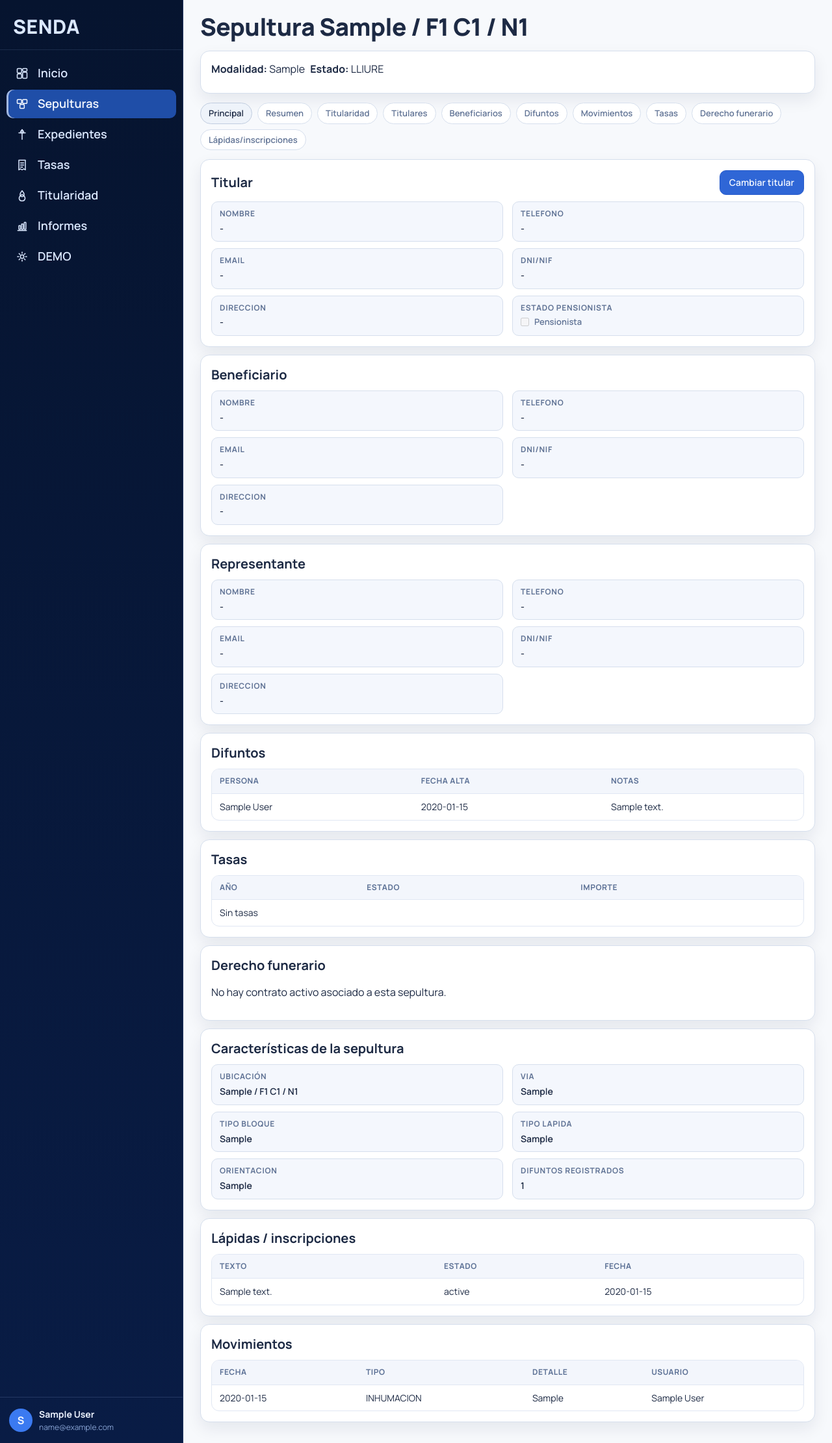
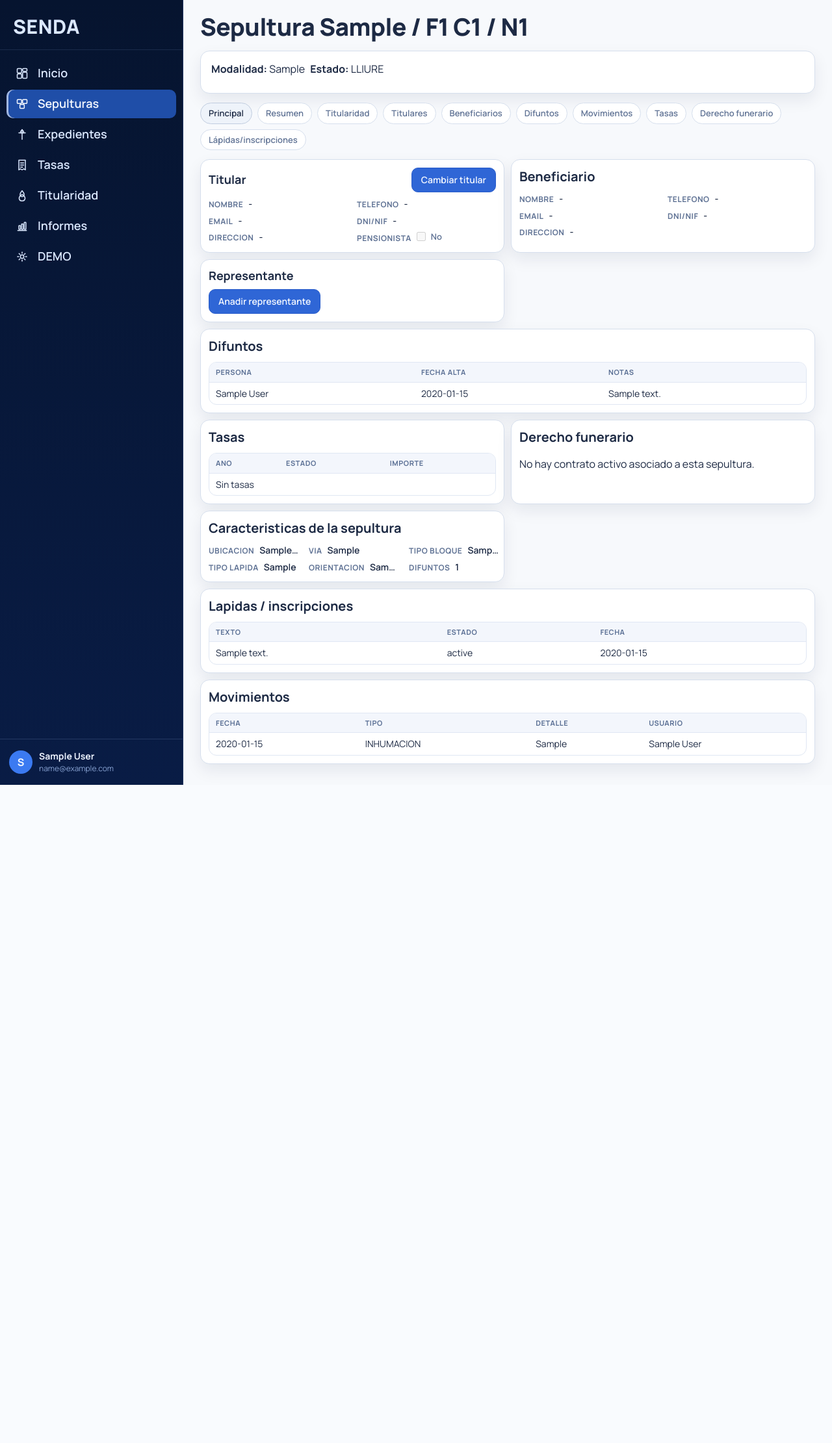
Before and after one commit to jaumecarreno/cementerio, a Flask app: page /cementerio/sepulturas/1 in a window 1280 px wide. Shown: the part 72-2293 px from the top of the page at 65% size. After the commit the page ends 1280 px from the top, so only its background shows below. Run offline with Flask 3, Linux system fonts and the light colour scheme; a user stored in the database is signed in; tables that the repository leaves empty hold one stand-in row (values such as "Sample post"); some libraries are stand-ins or nearby versions.

Commit message:
ui: compact principal grave detail cards and representative empty state

```diff
--- a/app/static/style.css
+++ b/app/static/style.css
@@ -847,11 +847,17 @@ tr:last-child td {
 
 .detail-cards {
   display: grid;
-  gap: 12px;
+  grid-template-columns: repeat(2, minmax(320px, 1fr));
+  gap: 10px;
 }
 
 .detail-card {
   margin-bottom: 0;
+  padding: 12px;
+}
+
+.detail-card-wide {
+  grid-column: 1 / -1;
 }
 
 .detail-card-head {
@@ -859,45 +865,58 @@ tr:last-child td {
   align-items: center;
   justify-content: space-between;
   gap: 12px;
-  margin-bottom: 10px;
+  margin-bottom: 8px;
 }
 
 .detail-card-head h3 {
   margin: 0;
+  font-size: 18px;
 }
 
-.detail-card-grid {
+.detail-meta {
   display: grid;
-  grid-template-columns: repeat(2, minmax(220px, 1fr));
-  gap: 10px 14px;
+  grid-template-columns: repeat(2, minmax(170px, 1fr));
+  gap: 6px 14px;
 }
 
-.detail-field {
-  display: flex;
-  flex-direction: column;
-  gap: 4px;
-  padding: 10px 12px;
-  border: 1px solid var(--border);
-  border-radius: 10px;
-  background: var(--surface-2);
+.detail-meta--3 {
+  grid-template-columns: repeat(3, minmax(140px, 1fr));
 }
 
-.detail-field-label {
+.detail-meta-item {
+  display: flex;
+  align-items: baseline;
+  gap: 8px;
+  min-width: 0;
+}
+
+.detail-meta-label {
   font-size: 12px;
   text-transform: uppercase;
-  letter-spacing: 0.06em;
+  letter-spacing: 0.04em;
   color: var(--text-soft);
   font-weight: 700;
+  white-space: nowrap;
 }
 
-.detail-field-value {
+.detail-meta-value {
   font-size: 14px;
   color: var(--text);
   font-weight: 600;
+  min-width: 0;
+  overflow: hidden;
+  text-overflow: ellipsis;
+  white-space: nowrap;
+}
+
+.detail-meta-value.wrap {
   display: flex;
   align-items: center;
   gap: 8px;
   flex-wrap: wrap;
+  overflow: visible;
+  text-overflow: initial;
+  white-space: normal;
 }
 
 .detail-checkbox {
@@ -909,6 +928,8 @@ tr:last-child td {
 
 .detail-checkbox input[type="checkbox"] {
   pointer-events: none;
+  width: 14px;
+  height: 14px;
 }
 
 .pensionista-badge {
@@ -921,6 +942,26 @@ tr:last-child td {
   padding: 4px 10px;
   font-size: 12px;
   font-weight: 700;
+}
+
+.detail-empty-action {
+  min-height: 38px;
+  display: flex;
+  align-items: center;
+}
+
+.detail-table-compact th,
+.detail-table-compact td {
+  padding: 7px 10px;
+}
+
+.detail-table-compact th {
+  font-size: 11px;
+}
+
+.detail-card .actions-row {
+  justify-content: flex-start;
+  margin-top: 8px;
 }
 
 .small {
@@ -1062,8 +1103,17 @@ tr:last-child td {
   .split,
   .form-grid,
   .search-form .search-fields,
-  .detail-card-grid {
+  .detail-meta,
+  .detail-meta--3 {
     grid-template-columns: 1fr;
+  }
+
+  .detail-cards {
+    grid-template-columns: 1fr;
+  }
+
+  .detail-card-wide {
+    grid-column: auto;
   }
 
   .box,
--- a/app/templates/cemetery/detail.html
+++ b/app/templates/cemetery/detail.html
@@ -3,13 +3,6 @@
 {% set active_cem = 'sepulturas' %}
 {% block title %}{{ t('field.grave') }} {{ data.sepultura.location_label }}{% endblock %}
 {% block content %}
-{% macro detail_field(label, value) -%}
-<div class="detail-field">
-  <span class="detail-field-label">{{ label }}</span>
-  <span class="detail-field-value">{{ value if value else '-' }}</span>
-</div>
-{%- endmacro %}
-
 <h1 class="page-title">{{ t('field.grave') }} {{ data.sepultura.location_label }}</h1>
 
 <div class="box">
@@ -41,7 +34,7 @@
     {% endif %}
     <a class="btn" href="{{ url_for('cemetery.expedientes', sepultura_id=data.sepultura.id) }}">Nuevo exp.</a>
     <a class="btn" href="{{ url_for('cemetery.ownership_cases') }}">{{ t('cem.ownership') }}</a>
-    <a class="btn" href="{{ url_for('cemetery.lapidas', sepultura_id=data.sepultura.id) }}">Lápidas</a>
+    <a class="btn" href="{{ url_for('cemetery.lapidas', sepultura_id=data.sepultura.id) }}">LÃ¡pidas</a>
   </div>
   {% endif %}
 </div>
@@ -71,18 +64,18 @@
         <button class="btn primary" type="submit">Cambiar titular</button>
       </form>
     </div>
-    <div class="detail-card-grid">
-      {{ detail_field('Nombre', titular_person.full_name if titular_person else '-') }}
-      {{ detail_field('Telefono', titular_person.telefono if titular_person else '-') }}
-      {{ detail_field('Email', titular_person.email if titular_person else '-') }}
-      {{ detail_field('DNI/NIF', titular_person.dni_nif if titular_person else '-') }}
-      {{ detail_field('Direccion', titular_person.direccion if titular_person else '-') }}
-      <div class="detail-field">
-        <span class="detail-field-label">Estado pensionista</span>
-        <span class="detail-field-value">
+    <div class="detail-meta">
+      <div class="detail-meta-item"><span class="detail-meta-label">Nombre</span><span class="detail-meta-value">{{ titular_person.full_name if titular_person else '-' }}</span></div>
+      <div class="detail-meta-item"><span class="detail-meta-label">Telefono</span><span class="detail-meta-value">{{ titular_person.telefono if titular_person else '-' }}</span></div>
+      <div class="detail-meta-item"><span class="detail-meta-label">Email</span><span class="detail-meta-value">{{ titular_person.email if titular_person else '-' }}</span></div>
+      <div class="detail-meta-item"><span class="detail-meta-label">DNI/NIF</span><span class="detail-meta-value">{{ titular_person.dni_nif if titular_person else '-' }}</span></div>
+      <div class="detail-meta-item"><span class="detail-meta-label">Direccion</span><span class="detail-meta-value">{{ titular_person.direccion if titular_person else '-' }}</span></div>
+      <div class="detail-meta-item">
+        <span class="detail-meta-label">Pensionista</span>
+        <span class="detail-meta-value wrap">
           <label class="detail-checkbox">
             <input type="checkbox" disabled {% if data.active_titular and data.active_titular.is_pensioner %}checked{% endif %}>
-            <span>Pensionista</span>
+            <span>{% if data.active_titular and data.active_titular.is_pensioner %}Si{% else %}No{% endif %}</span>
           </label>
           {% if data.active_titular and data.active_titular.is_pensioner %}
           <span class="pensionista-badge">Pensionista</span>
@@ -94,29 +87,37 @@
 
   <div class="box detail-card">
     <h3>Beneficiario</h3>
-    <div class="detail-card-grid">
-      {{ detail_field('Nombre', beneficiario_person.full_name if beneficiario_person else '-') }}
-      {{ detail_field('Telefono', beneficiario_person.telefono if beneficiario_person else '-') }}
-      {{ detail_field('Email', beneficiario_person.email if beneficiario_person else '-') }}
-      {{ detail_field('DNI/NIF', beneficiario_person.dni_nif if beneficiario_person else '-') }}
-      {{ detail_field('Direccion', beneficiario_person.direccion if beneficiario_person else '-') }}
+    <div class="detail-meta">
+      <div class="detail-meta-item"><span class="detail-meta-label">Nombre</span><span class="detail-meta-value">{{ beneficiario_person.full_name if beneficiario_person else '-' }}</span></div>
+      <div class="detail-meta-item"><span class="detail-meta-label">Telefono</span><span class="detail-meta-value">{{ beneficiario_person.telefono if beneficiario_person else '-' }}</span></div>
+      <div class="detail-meta-item"><span class="detail-meta-label">Email</span><span class="detail-meta-value">{{ beneficiario_person.email if beneficiario_person else '-' }}</span></div>
+      <div class="detail-meta-item"><span class="detail-meta-label">DNI/NIF</span><span class="detail-meta-value">{{ beneficiario_person.dni_nif if beneficiario_person else '-' }}</span></div>
+      <div class="detail-meta-item"><span class="detail-meta-label">Direccion</span><span class="detail-meta-value">{{ beneficiario_person.direccion if beneficiario_person else '-' }}</span></div>
     </div>
   </div>
 
   <div class="box detail-card">
-    <h3>Representante</h3>
-    <div class="detail-card-grid">
-      {{ detail_field('Nombre', representante_person.full_name if representante_person else '-') }}
-      {{ detail_field('Telefono', representante_person.telefono if representante_person else '-') }}
-      {{ detail_field('Email', representante_person.email if representante_person else '-') }}
-      {{ detail_field('DNI/NIF', representante_person.dni_nif if representante_person else '-') }}
-      {{ detail_field('Direccion', representante_person.direccion if representante_person else '-') }}
+    <div class="detail-card-head">
+      <h3>Representante</h3>
     </div>
+    {% if representante_person %}
+    <div class="detail-meta">
+      <div class="detail-meta-item"><span class="detail-meta-label">Nombre</span><span class="detail-meta-value">{{ representante_person.full_name }}</span></div>
+      <div class="detail-meta-item"><span class="detail-meta-label">Telefono</span><span class="detail-meta-value">{{ representante_person.telefono or '-' }}</span></div>
+      <div class="detail-meta-item"><span class="detail-meta-label">Email</span><span class="detail-meta-value">{{ representante_person.email or '-' }}</span></div>
+      <div class="detail-meta-item"><span class="detail-meta-label">DNI/NIF</span><span class="detail-meta-value">{{ representante_person.dni_nif or '-' }}</span></div>
+      <div class="detail-meta-item"><span class="detail-meta-label">Direccion</span><span class="detail-meta-value">{{ representante_person.direccion or '-' }}</span></div>
+    </div>
+    {% else %}
+    <div class="detail-empty-action">
+      <a class="btn primary" href="{{ url_for('cemetery.grave_detail', sepultura_id=data.sepultura.id, tab='titularidad') }}">Anadir representante</a>
+    </div>
+    {% endif %}
   </div>
 
-  <div class="box detail-card">
+  <div class="box detail-card detail-card-wide">
     <h3>Difuntos</h3>
-    <table class="table-zebra">
+    <table class="table-zebra detail-table-compact">
       <thead>
         <tr>
           <th>Persona</th>
@@ -140,10 +141,10 @@
 
   <div class="box detail-card">
     <h3>Tasas</h3>
-    <table class="table-zebra">
+    <table class="table-zebra detail-table-compact">
       <thead>
         <tr>
-          <th>Año</th>
+          <th>Ano</th>
           <th>Estado</th>
           <th>Importe</th>
         </tr>
@@ -165,16 +166,16 @@
   <div class="box detail-card">
     <h3>{{ t('cem.rights') }}</h3>
     {% if data.contrato %}
-    <div class="detail-card-grid">
-      {{ detail_field('Tipo de concesión', 'LLOGUER' if data.contrato.tipo.value == 'USO_INMEDIATO' else data.contrato.tipo.value) }}
-      {{ detail_field('Inicio', data.contrato.fecha_inicio) }}
-      {{ detail_field('Fin', data.contrato.fecha_fin) }}
-      {{ detail_field('Importe anual base', money(data.contrato.annual_fee_amount)) }}
+    <div class="detail-meta">
+      <div class="detail-meta-item"><span class="detail-meta-label">Tipo</span><span class="detail-meta-value">{{ 'LLOGUER' if data.contrato.tipo.value == 'USO_INMEDIATO' else data.contrato.tipo.value }}</span></div>
+      <div class="detail-meta-item"><span class="detail-meta-label">Inicio</span><span class="detail-meta-value">{{ data.contrato.fecha_inicio }}</span></div>
+      <div class="detail-meta-item"><span class="detail-meta-label">Fin</span><span class="detail-meta-value">{{ data.contrato.fecha_fin }}</span></div>
+      <div class="detail-meta-item"><span class="detail-meta-label">Importe anual</span><span class="detail-meta-value">{{ money(data.contrato.annual_fee_amount) }}</span></div>
     </div>
     <div class="actions-row">
-      <a class="btn primary" href="{{ url_for('cemetery.contract_title_pdf', contract_id=data.contrato.id) }}" target="_blank">Descargar título (PDF)</a>
-      <a class="btn" href="{{ url_for('module_pending', slug='ampliacion-derecho') }}">Ampliación</a>
-      <a class="btn" href="{{ url_for('module_pending', slug='prorroga-derecho') }}">Prórroga</a>
+      <a class="btn primary" href="{{ url_for('cemetery.contract_title_pdf', contract_id=data.contrato.id) }}" target="_blank">Descargar titulo (PDF)</a>
+      <a class="btn" href="{{ url_for('module_pending', slug='ampliacion-derecho') }}">Ampliacion</a>
+      <a class="btn" href="{{ url_for('module_pending', slug='prorroga-derecho') }}">Prorroga</a>
     </div>
     {% else %}
     <p>No hay contrato activo asociado a esta sepultura.</p>
@@ -182,20 +183,20 @@
   </div>
 
   <div class="box detail-card">
-    <h3>Características de la sepultura</h3>
-    <div class="detail-card-grid">
-      {{ detail_field('Ubicación', data.sepultura.location_label) }}
-      {{ detail_field('Via', data.sepultura.via) }}
-      {{ detail_field('Tipo bloque', data.sepultura.tipo_bloque) }}
-      {{ detail_field('Tipo lapida', data.sepultura.tipo_lapida) }}
-      {{ detail_field('Orientacion', data.sepultura.orientacion) }}
-      {{ detail_field('Difuntos registrados', data.difuntos_count) }}
+    <h3>Caracteristicas de la sepultura</h3>
+    <div class="detail-meta detail-meta--3">
+      <div class="detail-meta-item"><span class="detail-meta-label">Ubicacion</span><span class="detail-meta-value">{{ data.sepultura.location_label }}</span></div>
+      <div class="detail-meta-item"><span class="detail-meta-label">Via</span><span class="detail-meta-value">{{ data.sepultura.via }}</span></div>
+      <div class="detail-meta-item"><span class="detail-meta-label">Tipo bloque</span><span class="detail-meta-value">{{ data.sepultura.tipo_bloque }}</span></div>
+      <div class="detail-meta-item"><span class="detail-meta-label">Tipo lapida</span><span class="detail-meta-value">{{ data.sepultura.tipo_lapida }}</span></div>
+      <div class="detail-meta-item"><span class="detail-meta-label">Orientacion</span><span class="detail-meta-value">{{ data.sepultura.orientacion }}</span></div>
+      <div class="detail-meta-item"><span class="detail-meta-label">Difuntos</span><span class="detail-meta-value">{{ data.difuntos_count }}</span></div>
     </div>
   </div>
 
-  <div class="box detail-card">
-    <h3>Lápidas / inscripciones</h3>
-    <table class="table-zebra">
+  <div class="box detail-card detail-card-wide">
+    <h3>Lapidas / inscripciones</h3>
+    <table class="table-zebra detail-table-compact">
       <thead>
         <tr>
           <th>Texto</th>
@@ -217,9 +218,9 @@
     </table>
   </div>
 
-  <div class="box detail-card">
+  <div class="box detail-card detail-card-wide">
     <h3>Movimientos</h3>
-    <table class="table-zebra">
+    <table class="table-zebra detail-table-compact">
       <thead>
         <tr>
           <th>Fecha</th>
@@ -280,7 +281,7 @@
     <div><span class="flash warning">PROVISIONAL hasta {{ data.active_titular.provisional_until or '-' }}</span></div>
     {% endif %}
   </div>
-  <h4>Histórico de titulares</h4>
+  <h4>HistÃ³rico de titulares</h4>
   <table>
     <thead>
       <tr>
@@ -297,7 +298,7 @@
         <td><a href="{{ url_for('cemetery.person_edit', person_id=t_item.person.id) }}">{{ t_item.person.full_name }}</a></td>
         <td>{{ t_item.start_date }}</td>
         <td>{{ t_item.end_date or '-' }}</td>
-        <td>{% if t_item.is_pensioner %}Sí ({{ t_item.pensioner_since_date or 's/f' }}){% else %}No{% endif %}</td>
+        <td>{% if t_item.is_pensioner %}SÃ­ ({{ t_item.pensioner_since_date or 's/f' }}){% else %}No{% endif %}</td>
         <td>{% if t_item.is_provisional %}{{ t('common.yes') }}{% else %}{{ t('common.no') }}{% endif %}</td>
       </tr>
       {% else %}
@@ -473,7 +474,7 @@
       {% include "components/person_picker.html" %}
     {% endwith %}
     <label>Notas</label>
-    <input type="text" name="notes" placeholder="Observaciones de inhumación">
+    <input type="text" name="notes" placeholder="Observaciones de inhumaciÃ³n">
     <div class="actions-row">
       <button class="btn primary" type="submit">Registrar difunto</button>
     </div>
@@ -486,7 +487,7 @@
   <table>
     <thead>
       <tr>
-        <th>Año</th>
+        <th>AÃ±o</th>
         <th>Importe</th>
         <th>Descuento</th>
         <th>Estado</th>
@@ -539,9 +540,9 @@
     </div>
   </div>
   <div class="quick-actions">
-    <a class="btn primary" href="{{ url_for('cemetery.contract_title_pdf', contract_id=data.contrato.id) }}" target="_blank">{{ t('common.download') }} título (PDF)</a>
-    <a class="btn" href="{{ url_for('module_pending', slug='ampliacion-derecho') }}">Ampliación</a>
-    <a class="btn" href="{{ url_for('module_pending', slug='prorroga-derecho') }}">Prórroga</a>
+    <a class="btn primary" href="{{ url_for('cemetery.contract_title_pdf', contract_id=data.contrato.id) }}" target="_blank">{{ t('common.download') }} tÃ­tulo (PDF)</a>
+    <a class="btn" href="{{ url_for('module_pending', slug='ampliacion-derecho') }}">AmpliaciÃ³n</a>
+    <a class="btn" href="{{ url_for('module_pending', slug='prorroga-derecho') }}">PrÃ³rroga</a>
   </div>
   {% else %}
   <form method="post" action="{{ url_for('cemetery.contract_create', sepultura_id=data.sepultura.id) }}">
@@ -596,7 +597,7 @@
       </div>
       <div>
         <label>
-          <input type="checkbox" name="legacy_99_years"> Concesión legacy (hasta 99 años)
+          <input type="checkbox" name="legacy_99_years"> ConcesiÃ³n legacy (hasta 99 aÃ±os)
         </label>
       </div>
     </div>
@@ -611,11 +612,11 @@
   <h3>{{ t('cem.engraving') }}</h3>
   <form class="inline-form" method="post" action="{{ url_for('cemetery.lapidas_create_inscripcion') }}">
     <input type="hidden" name="sepultura_id" value="{{ data.sepultura.id }}">
-    <input type="text" name="texto" placeholder="Texto de inscripción" required>
-    <button class="btn" type="submit">Crear encargo de inscripción</button>
+    <input type="text" name="texto" placeholder="Texto de inscripciÃ³n" required>
+    <button class="btn" type="submit">Crear encargo de inscripciÃ³n</button>
   </form>
   <div class="actions-row">
-    <a class="btn primary" href="{{ url_for('cemetery.lapidas', sepultura_id=data.sepultura.id) }}">Abrir módulo de lápidas</a>
+    <a class="btn primary" href="{{ url_for('cemetery.lapidas', sepultura_id=data.sepultura.id) }}">Abrir mÃ³dulo de lÃ¡pidas</a>
   </div>
 </div>
 {% else %}
```
